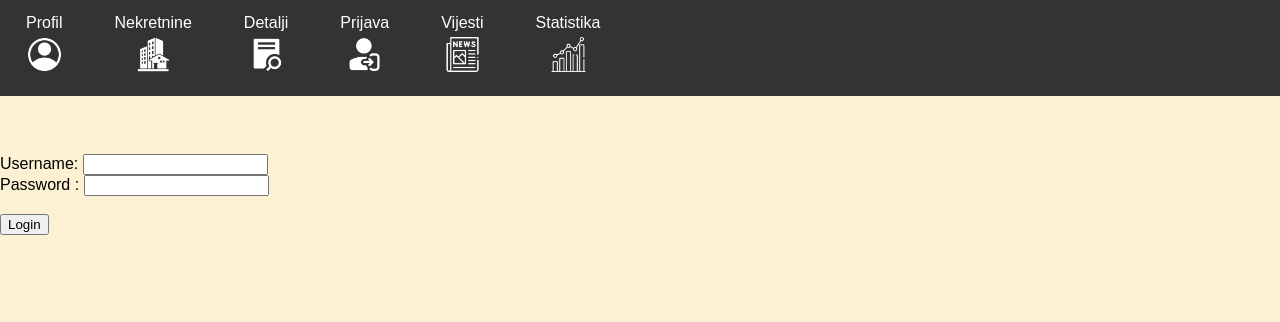
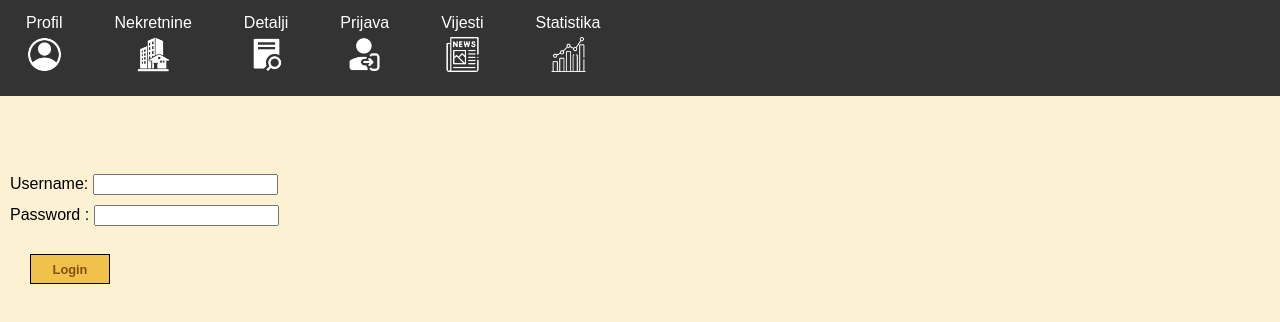
Before and after one commit to ijozic1/Real-estete-web-application, a website: page public/HTML/prijava.html in a window 1280 px wide. Drawn offline with Linux system fonts and the light colour scheme.

Commit message:
Dorađen css za prijava.html

```diff
--- a/data/prijave.txt
+++ b/data/prijave.txt
@@ -9,3 +9,7 @@
 [2025-01-16_15:04:24.291Z] - username: ijozic1 - status: uspješno
 [2025-01-16_16:44:16.191Z] - username: ijozic1 - status: uspješno
 [2025-01-16_16:44:43.536Z] - username: ijozic1 - status: uspješno
+[2025-01-16_16:53:05.257Z] - username: ijozic1 - status: uspješno
+[2025-01-16_16:55:02.112Z] - username: ijozic1 - status: uspješno
+[2025-01-17_13:14:34.245Z] - username:  - status: neuspješno
+[2025-01-17_13:16:31.004Z] - username:  - status: neuspješno
--- a/public/CSS/prijava.css
+++ b/public/CSS/prijava.css
@@ -34,3 +34,30 @@ li a {
 li a:hover {
     color: #ff9900;
 }
+
+button {
+    margin-left: 30px;
+    background-color: #f0c14b;
+    border: 1px solid #000;
+    cursor: pointer;
+    font-weight: bold;
+    font-size: 80%;
+    text-align: center;
+    vertical-align: middle;
+    color: #80520e;
+    width: 80px;
+    height: 30px;
+    transition: background-color 0.3s ease;
+}
+
+button:hover {
+    background-color: #d4a62a;
+}
+
+form{
+    padding: 10px;
+}
+
+form input{
+    margin-top: 10px;
+}
```
